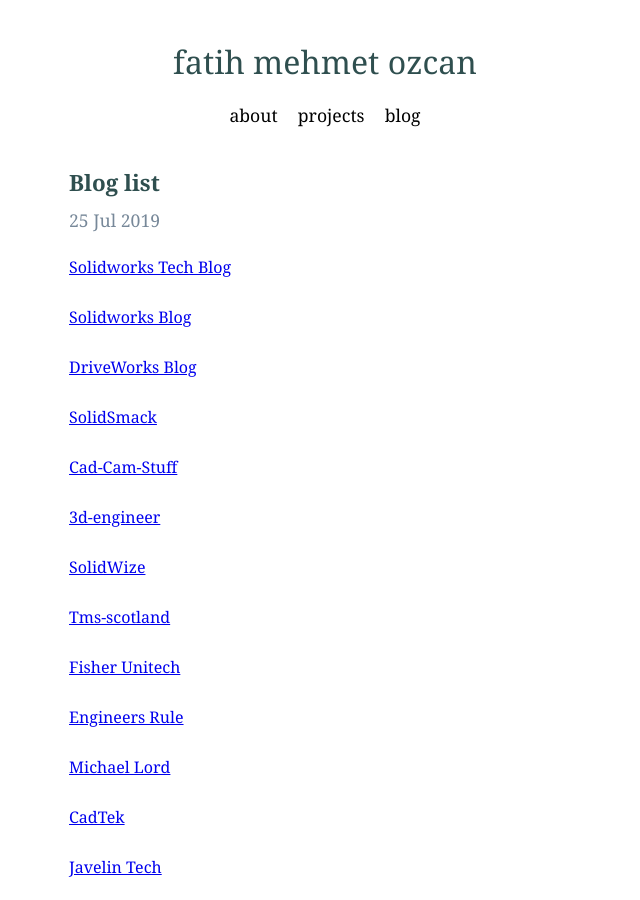
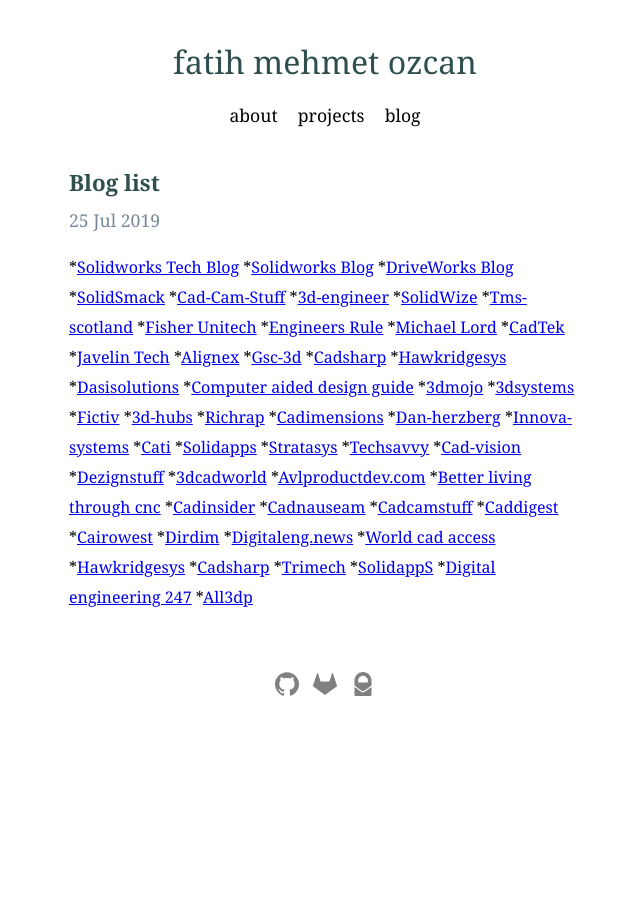
Before and after one commit to fatihmeh/fatihmeh.github.io, a Jekyll site: the page built from _posts/2019-07-25-blog-list.md, in a window 1280 px wide and 900 px high. Shown: the whole window, without its empty margins (315-955 px from the left). Built offline with Jekyll 4.4.1, drawn with Linux system fonts in a browser that asks for light colours.

Commit message:
Post updated

```diff
--- a/_posts/2019-07-25-blog-list.md
+++ b/_posts/2019-07-25-blog-list.md
@@ -7,151 +7,53 @@
 ---
 
 
-[Solidworks Tech Blog](http://blogs.solidworks.com/tech/)
-
-
-[Solidworks Blog](http://blogs.solidworks.com/solidworksblog/)
-
-
-[DriveWorks Blog](http://www.driveworks.co.uk/blog/)
-
-
-[SolidSmack](https://www.solidsmack.com/)
-
-
-[Cad-Cam-Stuff](https://cadcamstuff.com/)
-
-
-[3d-engineer](https://www.3dengr.com/)
-
-
-[SolidWize](https://solidwize.com/blog/)
-
-
-[Tms-scotland](http://www.tms-scotland.co.uk/Articles/SolidWorks)
-
-
-[Fisher Unitech](https://www.fisherunitech.com/blog)
-
-
-[Engineers Rule](https://www.engineersrule.com/)
-
-
-[Michael Lord](https://michaellord.me/)
-
-
-[CadTek](https://www.cadtek.com/blog/)
-
-
-[Javelin Tech](https://www.javelin-tech.com/blog/)
-
-
-[Alignex](https://blog.alignex.com/)
-
-
-[Gsc-3d](https://www.gsc-3d.com/articles/)
-
-
-[Cadsharp](http://www.cadsharp.com/blog/)
-
-
-[Hawkridgesys](http://hawkridgesys.com/blog)
-
-
-[Dasisolutions](http://blog.dasisolutions.com/)
-
-
-[Computer aided design guide](https://www.computeraideddesignguide.com/)
-
-
-[3dmojo](http://www.3dmojo.com/)
-
-
-[3dsystems](https://www.3dsystems.com/blog)
-
-
-[Fictiv](https://www.fictiv.com/blog/all-posts)
-
-
-[3d-hubs](https://www.3dhubs.com/blog/tag/cad/)
-
-
-[Richrap](https://richrap.blogspot.com/)
-
-
-[Cadimensions](http://www.cadimensions.com/blog/)
-
-
-[Dan-herzberg](http://www.dan-herzberg.com/)
-
-
-[Innova-systems](https://www.innova-systems.co.uk/category/blog/)
-
-
-[Cati](https://www.cati.com/blog/solidworks/)
-
-
-[Solidapps](https://www.solidapps.co.uk/blog/)
-
-
-[Stratasys](http://blog.stratasys.com/)
-
-
-[Techsavvy](https://www.techsavvy.co.in/blog/)
-
-
-[Cad-vision](https://www.cad-vision.com.my/category/blog/)
-
-
-[Dezignstuff](https://dezignstuff.com/)
-
-
-[3dcadworld](https://www.3dcadworld.com/)
-
-
-[Avlproductdev.com](http://avlproductdev.com/index.html)
-
-
-[Better living through cnc](https://betterlivingthroughcnc.com/)
-
-
-[Cadinsider](http://cadinsider.typepad.com/my_weblog/)
-
-
-[Cadnauseam](https://www.cadnauseam.com/)
-
-
-[Cadcamstuff](https://cadcamstuff.com/)
-
-
-[Caddigest](https://www.caddigest.com/)
-
-
-[Cairowest](http://www.cairowest.com/)
-
-
-[Dirdim](http://www.dirdim.com/)
-
-
-[Digitaleng.news](http://www.digitaleng.news/de/author/kenneth-wong/)
-
-
-[World cad access](http://worldcadaccess.typepad.com/blog/)
-
-
-[Hawkridgesys](https://hawkridgesys.com/blog)
-
-
-[Cadsharp](https://www.cadsharp.com/blog/)
-
-
-[Trimech](https://blog.trimech.com/)
-
-
-[SolidappS](https://www.solidapps.co.uk/blog/)
-
-
-[Digital engineering 247](https://www.digitalengineering247.com/author/kenneth-wong/)
-
-
-[All3dp](https://all3dp.com/)
+*[Solidworks Tech Blog](http://blogs.solidworks.com/tech/)
+*[Solidworks Blog](http://blogs.solidworks.com/solidworksblog/)
+*[DriveWorks Blog](http://www.driveworks.co.uk/blog/)
+*[SolidSmack](https://www.solidsmack.com/)
+*[Cad-Cam-Stuff](https://cadcamstuff.com/)
+*[3d-engineer](https://www.3dengr.com/)
+*[SolidWize](https://solidwize.com/blog/)
+*[Tms-scotland](http://www.tms-scotland.co.uk/Articles/SolidWorks)
+*[Fisher Unitech](https://www.fisherunitech.com/blog)
+*[Engineers Rule](https://www.engineersrule.com/)
+*[Michael Lord](https://michaellord.me/)
+*[CadTek](https://www.cadtek.com/blog/)
+*[Javelin Tech](https://www.javelin-tech.com/blog/)
+*[Alignex](https://blog.alignex.com/)
+*[Gsc-3d](https://www.gsc-3d.com/articles/)
+*[Cadsharp](http://www.cadsharp.com/blog/)
+*[Hawkridgesys](http://hawkridgesys.com/blog)
+*[Dasisolutions](http://blog.dasisolutions.com/)
+*[Computer aided design guide](https://www.computeraideddesignguide.com/)
+*[3dmojo](http://www.3dmojo.com/)
+*[3dsystems](https://www.3dsystems.com/blog)
+*[Fictiv](https://www.fictiv.com/blog/all-posts)
+*[3d-hubs](https://www.3dhubs.com/blog/tag/cad/)
+*[Richrap](https://richrap.blogspot.com/)
+*[Cadimensions](http://www.cadimensions.com/blog/)
+*[Dan-herzberg](http://www.dan-herzberg.com/)
+*[Innova-systems](https://www.innova-systems.co.uk/category/blog/)
+*[Cati](https://www.cati.com/blog/solidworks/)
+*[Solidapps](https://www.solidapps.co.uk/blog/)
+*[Stratasys](http://blog.stratasys.com/)
+*[Techsavvy](https://www.techsavvy.co.in/blog/)
+*[Cad-vision](https://www.cad-vision.com.my/category/blog/)
+*[Dezignstuff](https://dezignstuff.com/)
+*[3dcadworld](https://www.3dcadworld.com/)
+*[Avlproductdev.com](http://avlproductdev.com/index.html)
+*[Better living through cnc](https://betterlivingthroughcnc.com/)
+*[Cadinsider](http://cadinsider.typepad.com/my_weblog/)
+*[Cadnauseam](https://www.cadnauseam.com/)
+*[Cadcamstuff](https://cadcamstuff.com/)
+*[Caddigest](https://www.caddigest.com/)
+*[Cairowest](http://www.cairowest.com/)
+*[Dirdim](http://www.dirdim.com/)
+*[Digitaleng.news](http://www.digitaleng.news/de/author/kenneth-wong/)
+*[World cad access](http://worldcadaccess.typepad.com/blog/)
+*[Hawkridgesys](https://hawkridgesys.com/blog)
+*[Cadsharp](https://www.cadsharp.com/blog/)
+*[Trimech](https://blog.trimech.com/)
+*[SolidappS](https://www.solidapps.co.uk/blog/)
+*[Digital engineering 247](https://www.digitalengineering247.com/author/kenneth-wong/)
+*[All3dp](https://all3dp.com/)
```
Also changed, not shown: _posts/2019-07-25-modelling-methods.md (+10 -18 lines).
